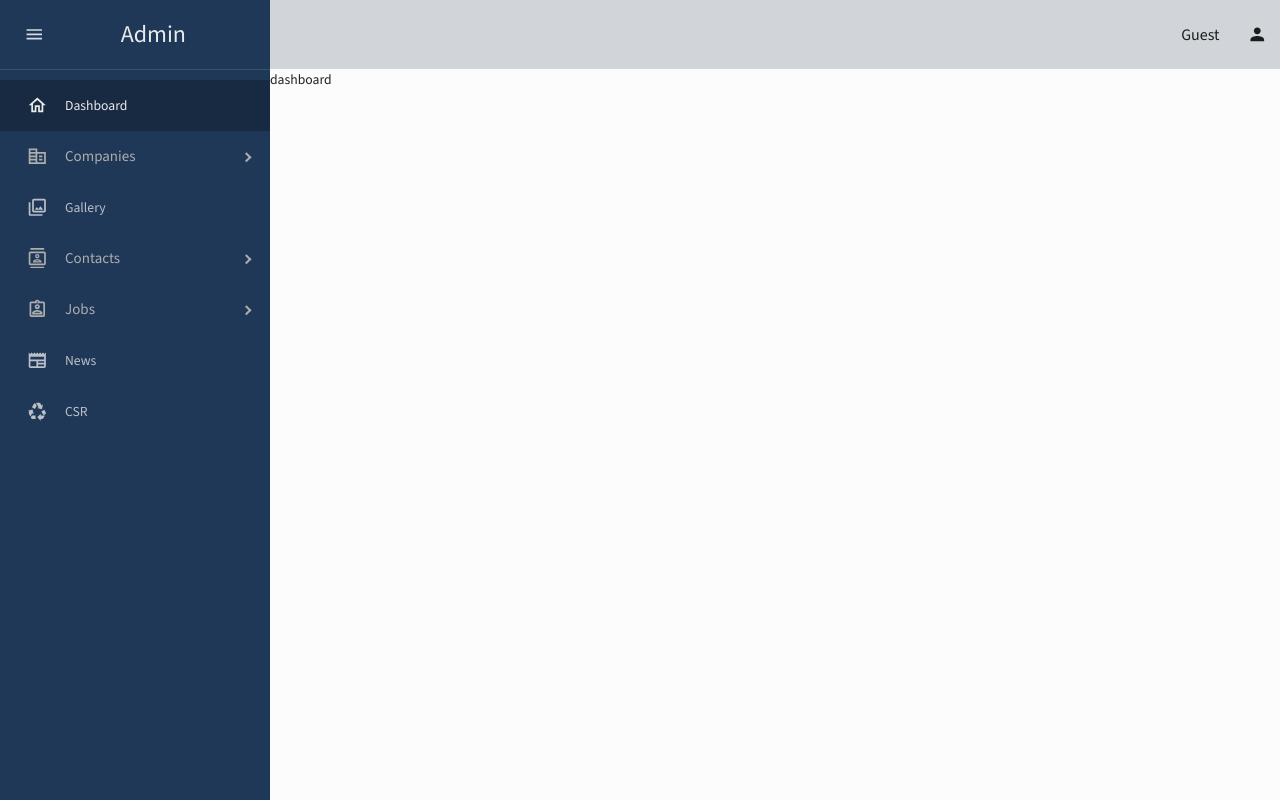
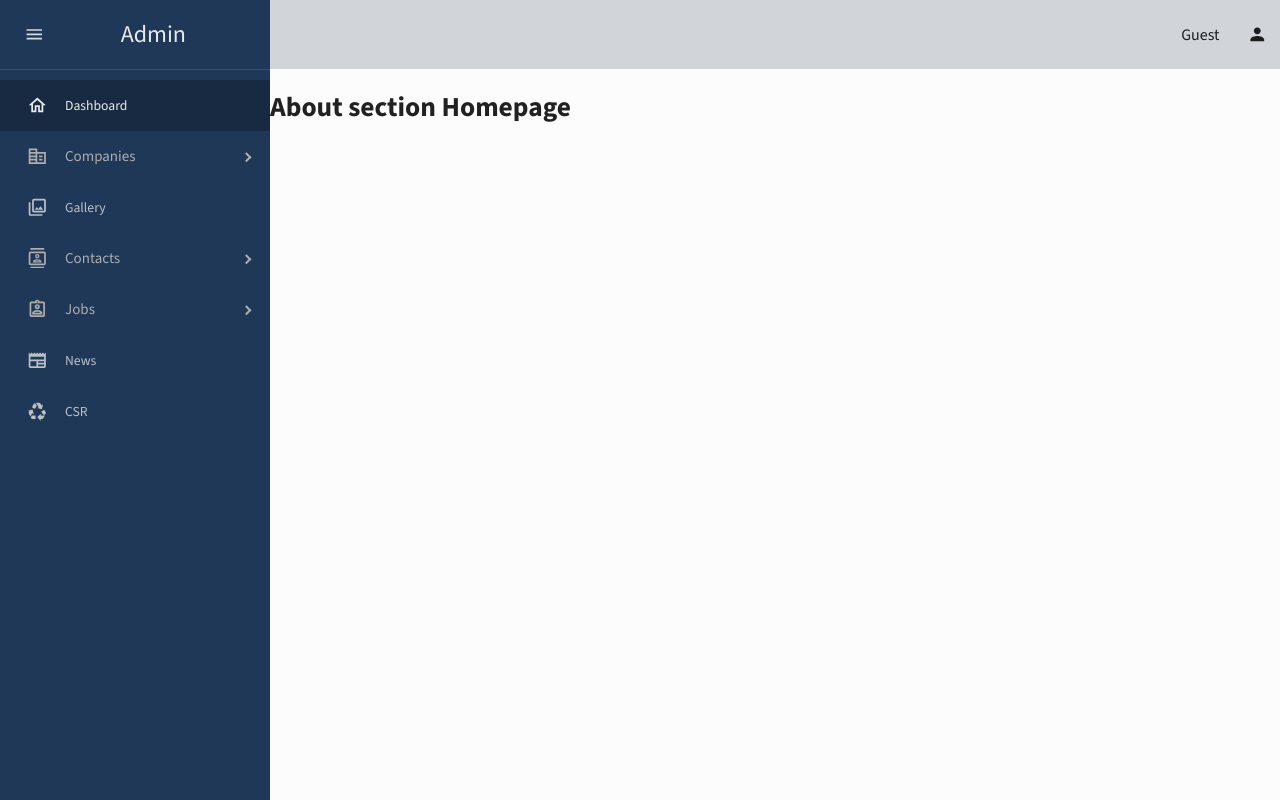
Before and after one commit to p1nu/Template, a React (Vite) app: page / in a window 1280 px wide. Built offline with nearby package versions, Linux system fonts and the light colour scheme.

Commit message:
save state

```diff
--- a/package.json
+++ b/package.json
@@ -4,7 +4,7 @@
   "version": "0.0.0",
   "type": "module",
   "scripts": {
-    "dev": "vite",
+    "dev": "vite --host",
     "build": "vite build",
     "lint": "eslint .",
     "preview": "vite preview"
--- a/src/scenes/dashboard/index.jsx
+++ b/src/scenes/dashboard/index.jsx
@@ -12,9 +12,19 @@ import AddCSR from '../csr/AddCSR';
 const Dashboard = () => {
   return (
     <div>
-      dashboard
+      <Homepage />
     </div>
   );
 };
 
+const Homepage = () => {
+  return (
+    <div>
+      <h1>About section Homepage</h1>
+
+    </div>
+  );
+}
+
+
 export default Dashboard;
```
Also changed, not shown: 1 other file (tests, documents, lock files or other folders).
